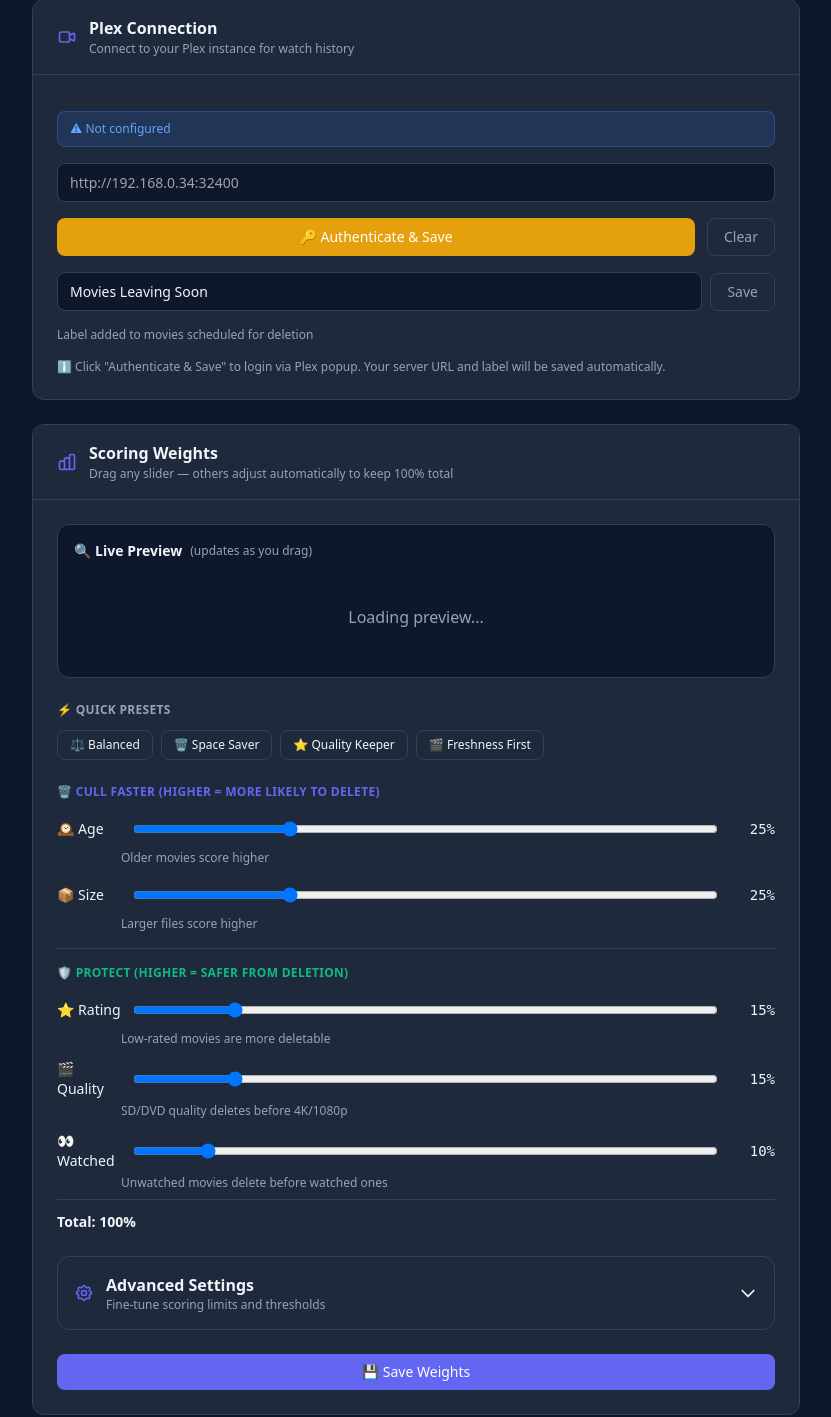
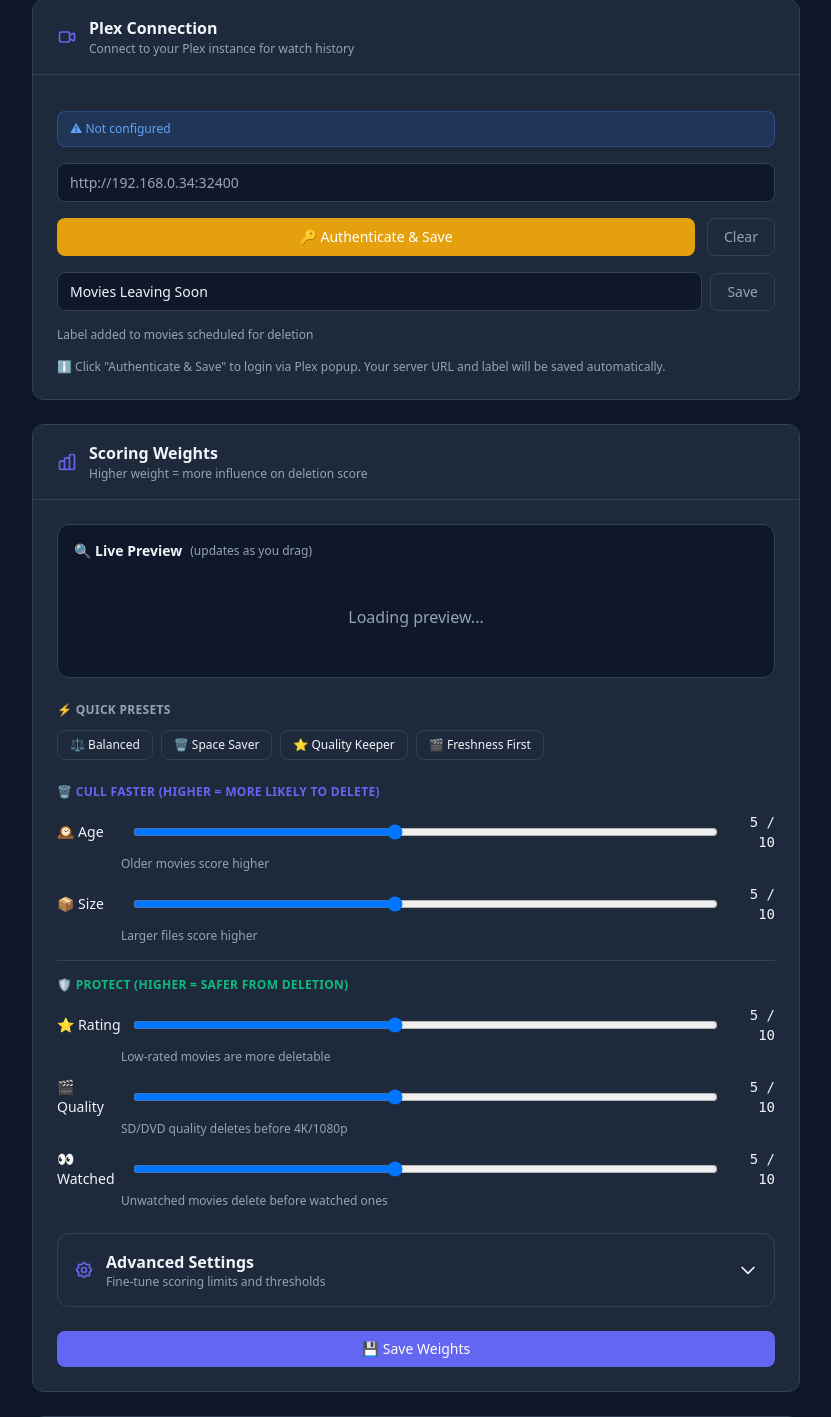
Before and after one commit to PLEXEUM/cullarr, a FastAPI app: page /settings in a window 1280 px wide. Shown: the part 537-1954 px from the top of the page, without its empty margins (224-1055 px from the left). Run offline with FastAPI, Linux system fonts and the light colour scheme; data that the repository does not hold is empty; parts of the project's set-up code (start-up, migrations or seed data) failed here and were passed over; some libraries are stand-ins or nearby versions.

Commit message:
refactor: change scoring weights to 1-10 scale with backend percentage conversion, remove auto-balance

```diff
--- a/app/static/settings.js
+++ b/app/static/settings.js
@@ -3,26 +3,16 @@
 // DOM Elements
 let ageSlider, sizeSlider, ratingSlider, qualitySlider, watchedSlider;
 let ageVal, sizeVal, ratingVal, qualityVal, watchedVal;
-let totalSpan, warningSpan;
 let ageMaxDays, sizeMaxGb;
 let minScoreThreshold;
 let debounceTimer = null;
 
-// Store current weights for auto-balancing
-let currentWeights = {
-    age: 25,
-    size: 25,
-    rating: 15,
-    quality: 15,
-    watched: 10
-};
-
-// Preset configurations (sum to 100)
+// Preset configurations (1-10 scale, no sum constraint)
 const PRESETS = {
-    balanced: { age: 25, size: 25, rating: 15, quality: 15, watched: 10 },
-    spaceSaver: { age: 30, size: 40, rating: 10, quality: 10, watched: 10 },
-    qualityKeeper: { age: 15, size: 15, rating: 30, quality: 30, watched: 10 },
-    freshness: { age: 40, size: 20, rating: 15, quality: 15, watched: 10 }
+    balanced: { age: 5, size: 5, rating: 5, quality: 5, watched: 5 },
+    spaceSaver: { age: 6, size: 8, rating: 2, quality: 2, watched: 2 },
+    qualityKeeper: { age: 3, size: 3, rating: 8, quality: 8, watched: 3 },
+    freshness: { age: 8, size: 4, rating: 3, quality: 3, watched: 2 }
 };
 
 // Load all settings on page load
@@ -40,8 +30,6 @@ document.addEventListener('DOMContentLoaded', () => {
     qualityVal = document.getElementById('quality-weight-val');
     watchedVal = document.getElementById('watched-weight-val');
 
-    totalSpan = document.getElementById('total-weight');
-    warningSpan = document.getElementById('weight-warning');
     ageMaxDays = document.getElementById('age-max-days');
     sizeMaxGb = document.getElementById('size-max-gb');
     minScoreThreshold = document.getElementById('min-score-threshold');
@@ -66,13 +54,12 @@ function setupEventListeners() {
     document.getElementById('plex-clear-btn').addEventListener('click', clearPlex);
     document.getElementById('plex-save-label-btn').addEventListener('click', savePlexLabel);
 
-    // Weight sliders with auto-balance
+    // Weight sliders - no auto-balance, just update display and preview
     const sliders = [ageSlider, sizeSlider, ratingSlider, qualitySlider, watchedSlider];
     sliders.forEach(slider => {
         if (slider) {
             slider.addEventListener('input', (e) => {
                 updateWeightDisplay(e.target.id);
-                handleAutoBalance(e.target.id, parseInt(e.target.value));
                 scheduleLivePreview();
             });
         }
@@ -104,107 +91,11 @@ function toggleAdvancedSettings() {
     }
 }
 
-// Auto-balance sliders to keep 100% total
-function handleAutoBalance(changedId, newValue) {
-    // Get fresh DOM references each time
-    const ageSliderFresh = document.getElementById('age-weight');
-    const sizeSliderFresh = document.getElementById('size-weight');
-    const ratingSliderFresh = document.getElementById('rating-weight');
-    const qualitySliderFresh = document.getElementById('quality-weight');
-    const watchedSliderFresh = document.getElementById('watched-weight');
-
-    const changedKey = changedId.replace('-weight', '');
-
-    // Get all current values
-    let values = {
-        age: parseInt(ageSliderFresh.value),
-        size: parseInt(sizeSliderFresh.value),
-        rating: parseInt(ratingSliderFresh.value),
-        quality: parseInt(qualitySliderFresh.value),
-        watched: parseInt(watchedSliderFresh.value)
-    };
-
-    const oldValue = values[changedKey];
-    const delta = newValue - oldValue;
-
-    if (delta === 0) return;
-
-    // Calculate sum of other sliders
-    let otherSum = 0;
-    const otherKeys = [];
-    for (const [key, val] of Object.entries(values)) {
-        if (key !== changedKey) {
-            otherSum += val;
-            otherKeys.push(key);
-        }
-    }
-
-    if (otherSum === 0) {
-        values[changedKey] = Math.min(100, Math.max(0, newValue));
-        for (const key of otherKeys) {
-            values[key] = 0;
-        }
-    } else {
-        values[changedKey] = newValue;
-
-        for (const key of otherKeys) {
-            const proportion = values[key] / otherSum;
-            let adjustment = delta * proportion;
-            let newVal = values[key] - adjustment;
-            values[key] = Math.max(0, Math.min(100, Math.round(newVal)));
-        }
-    }
-
-    // Fix rounding issues
-    let total = values.age + values.size + values.rating + values.quality + values.watched;
-    if (total !== 100 && total > 0) {
-        let adjustKey = otherKeys.length > 0 ? otherKeys.reduce((a, b) => values[a] > values[b] ? a : b) : changedKey;
-        values[adjustKey] += (100 - total);
-        values[adjustKey] = Math.max(0, Math.min(100, values[adjustKey]));
-    }
-
-    // Apply the new values using fresh references
-    ageSliderFresh.value = values.age;
-    sizeSliderFresh.value = values.size;
-    ratingSliderFresh.value = values.rating;
-    qualitySliderFresh.value = values.quality;
-    watchedSliderFresh.value = values.watched;
-
-    // Update all displays
-    updateWeightDisplay('age-weight');
-    updateWeightDisplay('size-weight');
-    updateWeightDisplay('rating-weight');
-    updateWeightDisplay('quality-weight');
-    updateWeightDisplay('watched-weight');
-
-    updateTotalWeight();
-}
-
 function updateWeightDisplay(id) {
     const val = document.getElementById(id).value;
     const displayId = id.replace('-weight', '-weight-val');
     const display = document.getElementById(displayId);
-    if (display) display.textContent = `${val}%`;
-}
-
-function updateTotalWeight() {
-    const age = parseInt(ageSlider.value) || 0;
-    const size = parseInt(sizeSlider.value) || 0;
-    const rating = parseInt(ratingSlider.value) || 0;
-    const quality = parseInt(qualitySlider.value) || 0;
-    const watched = parseInt(watchedSlider.value) || 0;
-    const total = age + size + rating + quality + watched;
-
-    if (totalSpan) totalSpan.textContent = total;
-
-    // Auto-balance keeps total at 100, but show warning if not
-    if (warningSpan) {
-        if (total !== 100) {
-            warningSpan.classList.remove('hidden');
-        } else {
-            warningSpan.classList.add('hidden');
-        }
-    }
+    if (display) display.textContent = `${val} / 10`;
 }
 
 function applyPreset(presetName) {
@@ -225,9 +116,62 @@ function applyPreset(presetName) {
     updateWeightDisplay('quality-weight');
     updateWeightDisplay('watched-weight');
 
-    updateTotalWeight();
     scheduleLivePreview();
     showToast(`Preset "${presetName}" applied`, 'info');
+}
+
+// Convert 1-10 slider values to percentages for backend
+function convertToPercentages(age, size, rating, quality, watched) {
+    const total = age + size + rating + quality + watched;
+
+    let agePercent = (age / total) * 100;
+    let sizePercent = (size / total) * 100;
+    let ratingPercent = (rating / total) * 100;
+    let qualityPercent = (quality / total) * 100;
+    let watchedPercent = (watched / total) * 100;
+
+    // Round to nearest integer
+    let rounded = {
+        age: Math.round(agePercent),
+        size: Math.round(sizePercent),
+        rating: Math.round(ratingPercent),
+        quality: Math.round(qualityPercent),
+        watched: Math.round(watchedPercent)
+    };
+
+    // Fix rounding to ensure total = 100
+    let sum = rounded.age + rounded.size + rounded.rating + rounded.quality + rounded.watched;
+    let diff = 100 - sum;
+    if (diff !== 0) {
+        // Find the weight with the largest fractional part to adjust
+        const fractions = {
+            age: agePercent - Math.floor(agePercent),
+            size: sizePercent - Math.floor(sizePercent),
+            rating: ratingPercent - Math.floor(ratingPercent),
+            quality: qualityPercent - Math.floor(qualityPercent),
+            watched: watchedPercent - Math.floor(watchedPercent)
+        };
+        const maxKey = Object.keys(fractions).reduce((a, b) => fractions[a] > fractions[b] ? a : b);
+        rounded[maxKey] += diff;
+    }
+
+    return rounded;
+}
+
+// Convert backend percentages back to 1-10 scale for display
+function convertFromPercentages(agePct, sizePct, ratingPct, qualityPct, watchedPct) {
+    // Scale percentages to 1-10 range
+    const scale = (val) => {
+        return Math.max(1, Math.min(10, Math.round((val / 100) * 10)));
+    };
+
+    return {
+        age: scale(agePct),
+        size: scale(sizePct),
+        rating: scale(ratingPct),
+        quality: scale(qualityPct),
+        watched: scale(watchedPct)
+    };
 }
 
 // Debounced live preview
@@ -254,7 +198,7 @@ async function updateLivePreview() {
             size_max_gb: parseFloat(sizeMaxGb.value)
         };
 
-        // Call preview endpoint (we'll need to add this to backend)
+        // Call preview endpoint
         const res = await fetch('/api/settings/preview', {
             method: 'POST',
             headers: { 'Content-Type': 'application/json' },
@@ -346,7 +290,6 @@ async function recalibrateAdvanced() {
             ageMaxDays.value = data.age_max_days;
             sizeMaxGb.value = data.size_max_gb;
             showToast(data.message, 'success');
-            // Refresh live preview with new values
             scheduleLivePreview();
         } else {
             showToast(data.detail || 'Recalibration failed', 'error');
@@ -359,7 +302,7 @@ async function recalibrateAdvanced() {
     }
 }
 
-// ----- Existing functions (keep as is, with modifications) -----
+// ----- Radarr Functions -----
 
 async function loadRadarrConfig() {
     try {
@@ -437,7 +380,8 @@ async function clearRadarr() {
     }
 }
 
-// Plex OAuth (keep existing implementation)
+// ----- Plex Functions -----
+
 let plexPopupWindow = null;
 let plexPollInterval = null;
 let plexTimeoutTimer = null;
@@ -613,17 +557,36 @@ async function clearPlex() {
     }
 }
 
-// Weights
+// ----- Weights Functions -----
+
 async function loadWeights() {
     try {
         const res = await fetch('/api/settings/weights');
         const data = await res.json();
 
-        ageSlider.value = data.age_weight || 25;
-        sizeSlider.value = data.size_weight || 25;
-        ratingSlider.value = data.rating_weight || 15;
-        qualitySlider.value = data.quality_weight || 15;
-        watchedSlider.value = data.watched_weight || 10;
+        // Get percentages from backend
+        const percentages = {
+            age: data.age_weight || 25,
+            size: data.size_weight || 25,
+            rating: data.rating_weight || 15,
+            quality: data.quality_weight || 15,
+            watched: data.watched_weight || 10
+        };
+
+        // Convert percentages back to 1-10 scale
+        const values = convertFromPercentages(
+            percentages.age,
+            percentages.size,
+            percentages.rating,
+            percentages.quality,
+            percentages.watched
+        );
+
+        ageSlider.value = values.age;
+        sizeSlider.value = values.size;
+        ratingSlider.value = values.rating;
+        qualitySlider.value = values.quality;
+        watchedSlider.value = values.watched;
 
         updateWeightDisplay('age-weight');
         updateWeightDisplay('size-weight');
@@ -634,7 +597,6 @@ async function loadWeights() {
         ageMaxDays.value = data.age_max_days || 365;
         sizeMaxGb.value = data.size_max_gb || 100;
 
-        updateTotalWeight();
         scheduleLivePreview();
     } catch (e) {
         console.error('Failed to load weights:', e);
@@ -642,21 +604,25 @@ async function loadWeights() {
 }
 
 async function saveWeights() {
-    const total = parseInt(totalSpan.textContent);
-    if (total !== 100) {
-        showToast('Weights must sum to 100%', 'error');
-        return;
-    }
+    // Get raw 1-10 values
+    const ageRaw = parseInt(ageSlider.value);
+    const sizeRaw = parseInt(sizeSlider.value);
+    const ratingRaw = parseInt(ratingSlider.value);
+    const qualityRaw = parseInt(qualitySlider.value);
+    const watchedRaw = parseInt(watchedSlider.value);
+
+    // Convert to percentages
+    const percentages = convertToPercentages(ageRaw, sizeRaw, ratingRaw, qualityRaw, watchedRaw);
 
     const payload = {
-        age_weight: parseInt(ageSlider.value),
-        size_weight: parseInt(sizeSlider.value),
-        rating_weight: parseInt(ratingSlider.value),
-        quality_weight: parseInt(qualitySlider.value),
-        watched_weight: parseInt(watchedSlider.value),
+        age_weight: percentages.age,
+        size_weight: percentages.size,
+        rating_weight: percentages.rating,
+        quality_weight: percentages.quality,
+        watched_weight: percentages.watched,
         age_max_days: parseInt(ageMaxDays.value),
         size_max_gb: parseFloat(sizeMaxGb.value),
-        monitored_weight: 0  // Send 0 for compatibility
+        monitored_weight: 0
     };
 
     try {
@@ -677,7 +643,8 @@ async function saveWeights() {
     }
 }
 
-// Settings
+// ----- Settings Functions -----
+
 async function loadSettings() {
     try {
         const res = await fetch('/api/settings');
--- a/app/templates/settings.html
+++ b/app/templates/settings.html
@@ -142,7 +142,7 @@
             </svg>
             <div>
                 <h2 class="card-header-title">Scoring Weights</h2>
-                <p class="card-header-subtitle">Drag any slider — others adjust automatically to keep 100% total</p>
+                <p class="card-header-subtitle">Higher weight = more influence on deletion score</p>
             </div>
         </div>
         <div class="p-6 space-y-6">
@@ -185,8 +185,8 @@
                         <div>
                             <div class="flex items-center gap-3">
                                 <span class="text-sm w-16">🕰️ Age</span>
-                                <input type="range" id="age-weight" min="0" max="100" step="1" value="25" class="weight-slider flex-1">
-                                <span id="age-weight-val" class="weight-value text-sm w-12 text-right">25%</span>
+                                <input type="range" id="age-weight" min="1" max="10" step="1" value="5" class="weight-slider flex-1">
+                                <span id="age-weight-val" class="weight-value text-sm w-12 text-right">5 / 10</span>
                             </div>
                             <p class="text-xs mt-1 ml-16" style="color: var(--text-secondary);">Older movies score higher</p>
                         </div>
@@ -195,8 +195,8 @@
                         <div>
                             <div class="flex items-center gap-3">
                                 <span class="text-sm w-16">📦 Size</span>
-                                <input type="range" id="size-weight" min="0" max="100" step="1" value="25" class="weight-slider flex-1">
-                                <span id="size-weight-val" class="weight-value text-sm w-12 text-right">25%</span>
+                                <input type="range" id="size-weight" min="1" max="10" step="1" value="5" class="weight-slider flex-1">
+                                <span id="size-weight-val" class="weight-value text-sm w-12 text-right">5 / 10</span>
                             </div>
                             <p class="text-xs mt-1 ml-16" style="color: var(--text-secondary);">Larger files score higher</p>
                         </div>
@@ -213,8 +213,8 @@
                         <div>
                             <div class="flex items-center gap-3">
                                 <span class="text-sm w-16">⭐ Rating</span>
-                                <input type="range" id="rating-weight" min="0" max="100" step="1" value="15" class="weight-slider flex-1">
-                                <span id="rating-weight-val" class="weight-value text-sm w-12 text-right">15%</span>
+                                <input type="range" id="rating-weight" min="1" max="10" step="1" value="5" class="weight-slider flex-1">
+                                <span id="rating-weight-val" class="weight-value text-sm w-12 text-right">5 / 10</span>
                             </div>
                             <p class="text-xs mt-1 ml-16" style="color: var(--text-secondary);">Low-rated movies are more deletable</p>
                         </div>
@@ -223,8 +223,8 @@
                         <div>
                             <div class="flex items-center gap-3">
                                 <span class="text-sm w-16">🎬 Quality</span>
-                                <input type="range" id="quality-weight" min="0" max="100" step="1" value="15" class="weight-slider flex-1">
-                                <span id="quality-weight-val" class="weight-value text-sm w-12 text-right">15%</span>
+                                <input type="range" id="quality-weight" min="1" max="10" step="1" value="5" class="weight-slider flex-1">
+                                <span id="quality-weight-val" class="weight-value text-sm w-12 text-right">5 / 10</span>
                             </div>
                             <p class="text-xs mt-1 ml-16" style="color: var(--text-secondary);">SD/DVD quality deletes before 4K/1080p</p>
                         </div>
@@ -233,19 +233,11 @@
                         <div>
                             <div class="flex items-center gap-3">
                                 <span class="text-sm w-16">👀 Watched</span>
-                                <input type="range" id="watched-weight" min="0" max="100" step="1" value="10" class="weight-slider flex-1">
-                                <span id="watched-weight-val" class="weight-value text-sm w-12 text-right">10%</span>
+                                <input type="range" id="watched-weight" min="1" max="10" step="1" value="5" class="weight-slider flex-1">
+                                <span id="watched-weight-val" class="weight-value text-sm w-12 text-right">5 / 10</span>
                             </div>
                             <p class="text-xs mt-1 ml-16" style="color: var(--text-secondary);">Unwatched movies delete before watched ones</p>
                         </div>
-                    </div>
-                </div>
-
-                <!-- Total Weight Indicator -->
-                <div class="border-t pt-3 mt-2" style="border-color: var(--border-color);">
-                    <div class="flex justify-between items-center">
-                        <span class="text-sm font-semibold">Total: <span id="total-weight">100</span>%</span>
-                        <span id="weight-warning" class="text-xs text-yellow-500 hidden">⚠ Must sum to 100% (auto-balanced)</span>
                     </div>
                 </div>
             </div>
```
